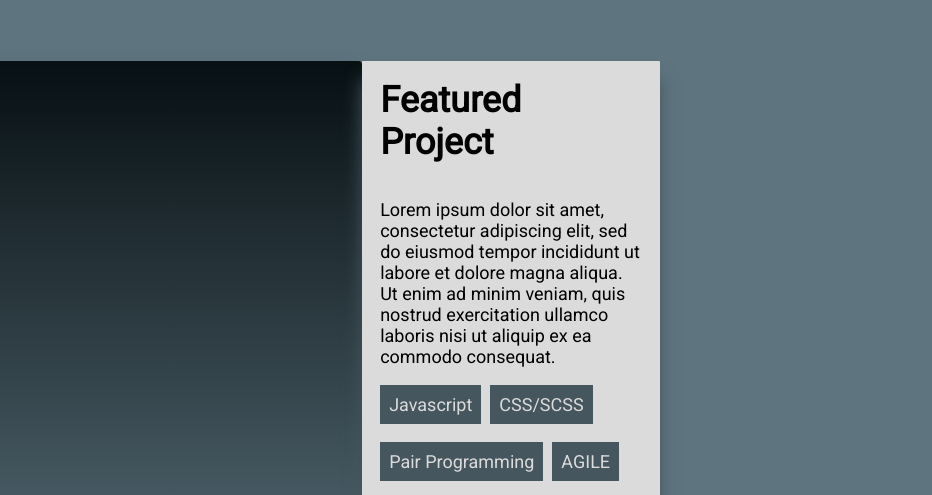
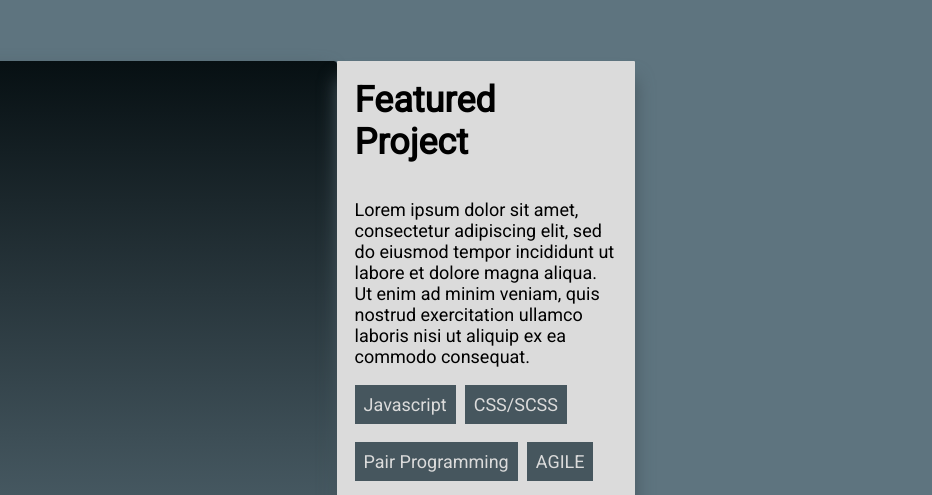
Before and after one commit to seanpursani/portfolio-project, a plain HTML site: page index.html in a window 1280 px wide. Shown: the part 778-1273 px from the top of the page, without its empty margins (338-1270 px from the left). Drawn offline with Linux system fonts and the light colour scheme.

```diff
--- a/styles/partials/__mediaquery.scss
+++ b/styles/partials/__mediaquery.scss
@@ -1,5 +1,10 @@
 @media screen and (min-width: 768px) {
   // For Desktop
+
+  // Body
+body {
+  width: 92%;
+}
 
   .navbar {
     justify-content: center;
```
Also changed, not shown: styles/main/main.css, 1 other file.
